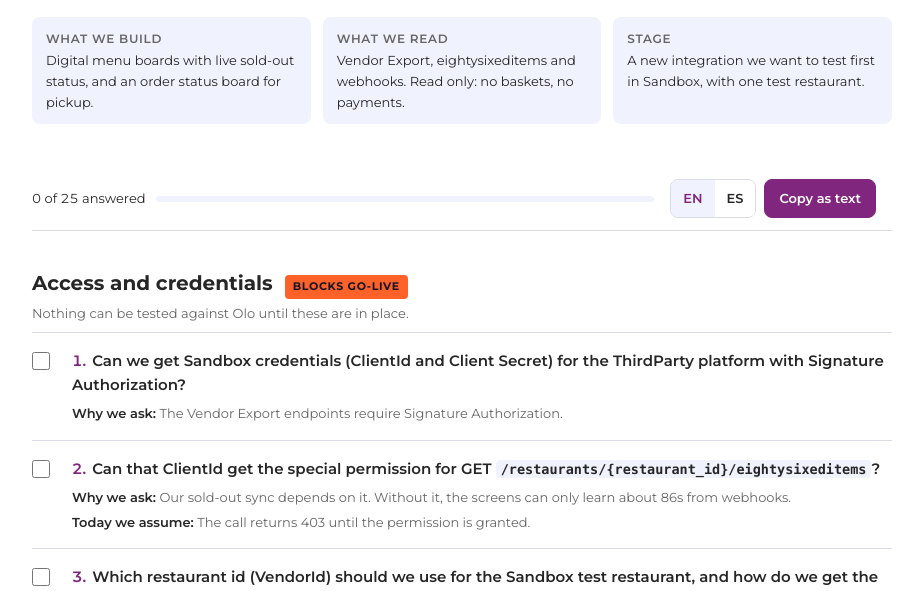
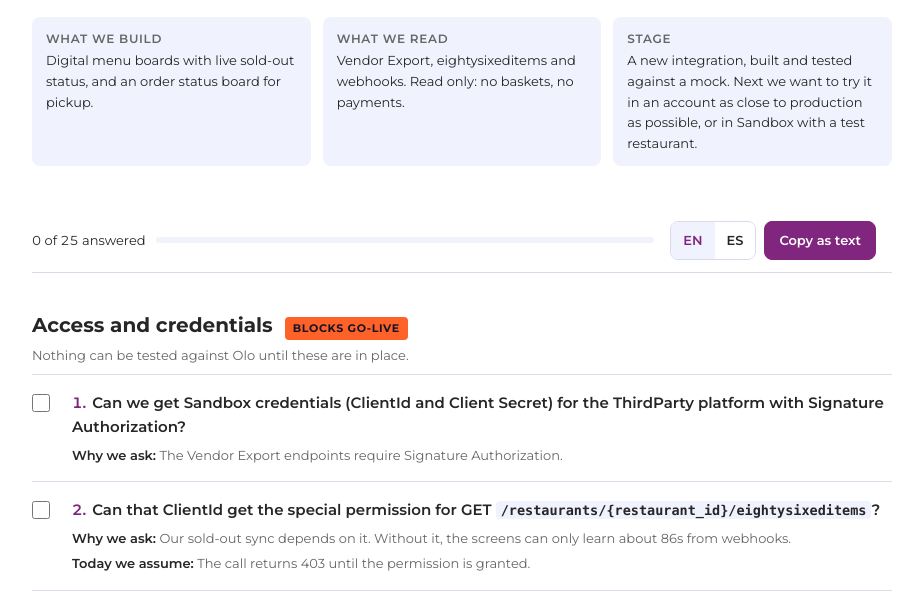
Before and after one commit to supporteyc/olo-micronode, a website: page docs/presentaciones/preguntas-olo.html in a window 1280 px wide. Shown: the part 209-800 px from the top of the page, without its empty margins (178-1101 px from the left). Drawn offline with Linux system fonts and the light colour scheme.

Commit message:
docs: preguntas de Olo en PDF, pregunta 19 y etapa actualizadas
Co-Authored-By: Claude Opus 5.5 <noreply@anthropic.com>

```diff
--- a/docs/presentaciones/preguntas-olo.html
+++ b/docs/presentaciones/preguntas-olo.html
@@ -147,7 +147,7 @@ const T = {
     context: [
       ["What we build", "Digital menu boards with live sold-out status, and an order status board for pickup."],
       ["What we read", "Vendor Export, eightysixeditems and webhooks. Read only: no baskets, no payments."],
-      ["Stage", "A new integration we want to test first in Sandbox, with one test restaurant."]
+      ["Stage", "A new integration, built and tested against a mock. Next we want to try it in an account as close to production as possible, or in Sandbox with a test restaurant."]
     ],
     count: (a, n) => `${a} of ${n} answered`,
     copy: "Copy as text",
@@ -164,7 +164,7 @@ const T = {
     context: [
       ["Que construimos", "Menu boards digitales con agotados en vivo y un tablero de estado de ordenes para pickup."],
       ["Que leemos", "Vendor Export, eightysixeditems y webhooks. Solo lectura: sin canastas ni pagos."],
-      ["Etapa", "Una integracion nueva que queremos probar primero en Sandbox, con un restaurante de prueba."]
+      ["Etapa", "Una integracion nueva, construida y probada contra un mock. Ahora queremos probarla en una cuenta lo mas parecida a produccion posible, o en Sandbox con un restaurante de prueba."]
     ],
     count: (a, n) => `${a} de ${n} respondidas`,
     copy: "Copiar como texto",
@@ -262,8 +262,8 @@ const SECTIONS = [
         en: { q: "Does a retry keep the same X-Olo-Message-Id?", why: "We deduplicate by that id. If retries get a new id, an event could apply twice." },
         es: { q: "¿Un reintento conserva el mismo X-Olo-Message-Id?", why: "Deduplicamos por ese id. Si los reintentos traen un id nuevo, un evento se podria aplicar dos veces." } },
       { id: "w2",
-        en: { q: "Do you retry 4xx responses other than 429? What failure rate or duration disables a subscription?", why: "We answer 401 only for a bad signature and 200 for everything else." },
-        es: { q: "¿Reintentan las respuestas 4xx distintas de 429? ¿Que tasa o duracion de fallas deshabilita una suscripcion?", why: "Respondemos 401 solo por firma invalida y 200 para todo lo demas." } },
+        en: { q: "Do you retry 4xx responses other than 429? What failure rate or duration disables a subscription?", why: "We answer 401 only for a bad signature, 500 only if we could not store the event (so you retry it), and 200 for everything else, even events we ignore." },
+        es: { q: "¿Reintentan las respuestas 4xx distintas de 429? ¿Que tasa o duracion de fallas deshabilita una suscripcion?", why: "Respondemos 401 solo por firma invalida, 500 solo si no pudimos guardar el evento (para que lo reintenten) y 200 para todo lo demas, incluso eventos que ignoramos." } },
       { id: "w3",
         en: { q: "Is there any ordering guarantee between events of the same order or item?", why: "We do not rely on X-Olo-Timestamp for ordering because it is send time, not event time.", assume: "No ordering guarantee." },
         es: { q: "¿Hay alguna garantia de orden entre eventos de la misma orden o del mismo item?", why: "No usamos X-Olo-Timestamp para ordenar porque es la hora de envio, no la del evento.", assume: "No hay garantia de orden." } }
```
Also changed, not shown: 2 other files.
